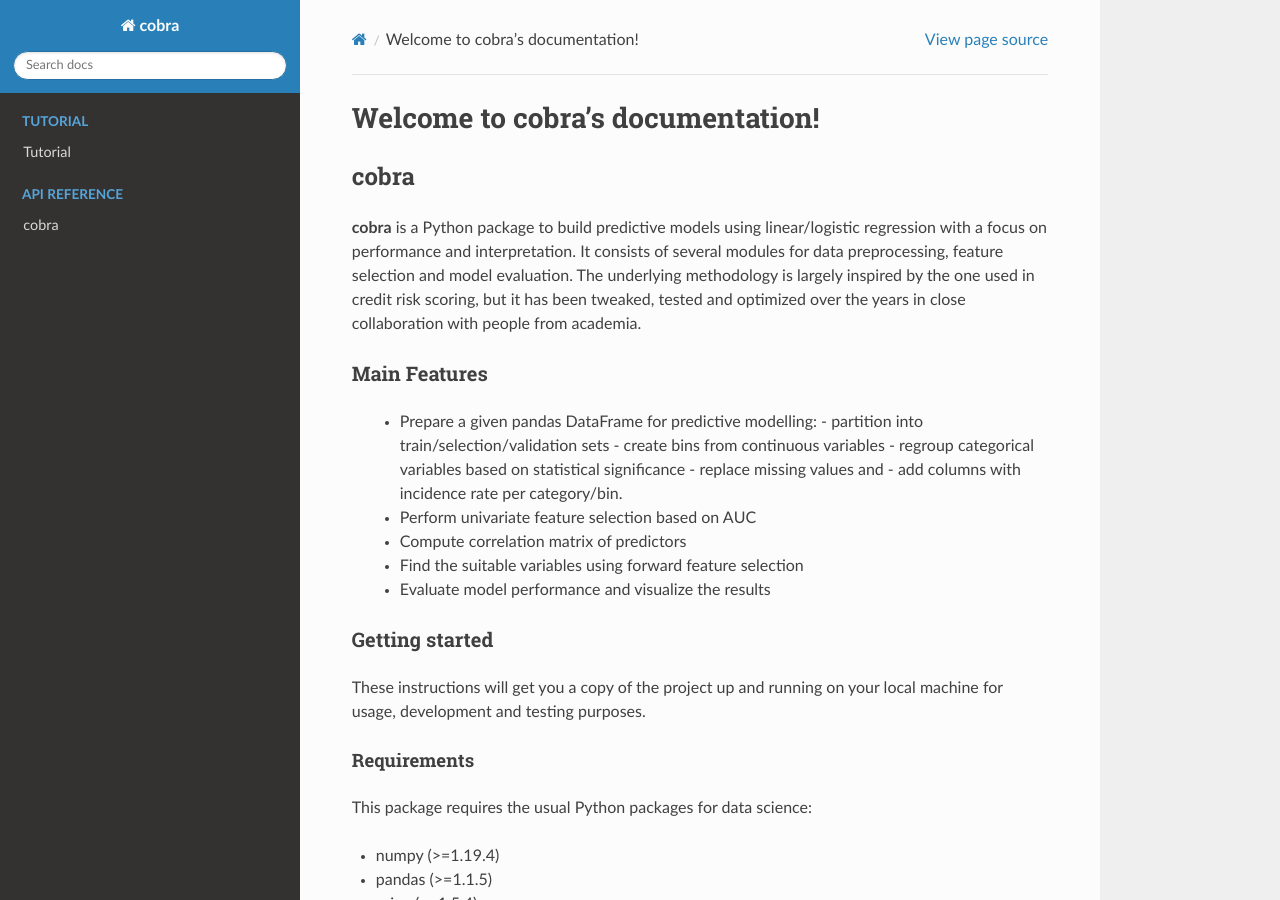
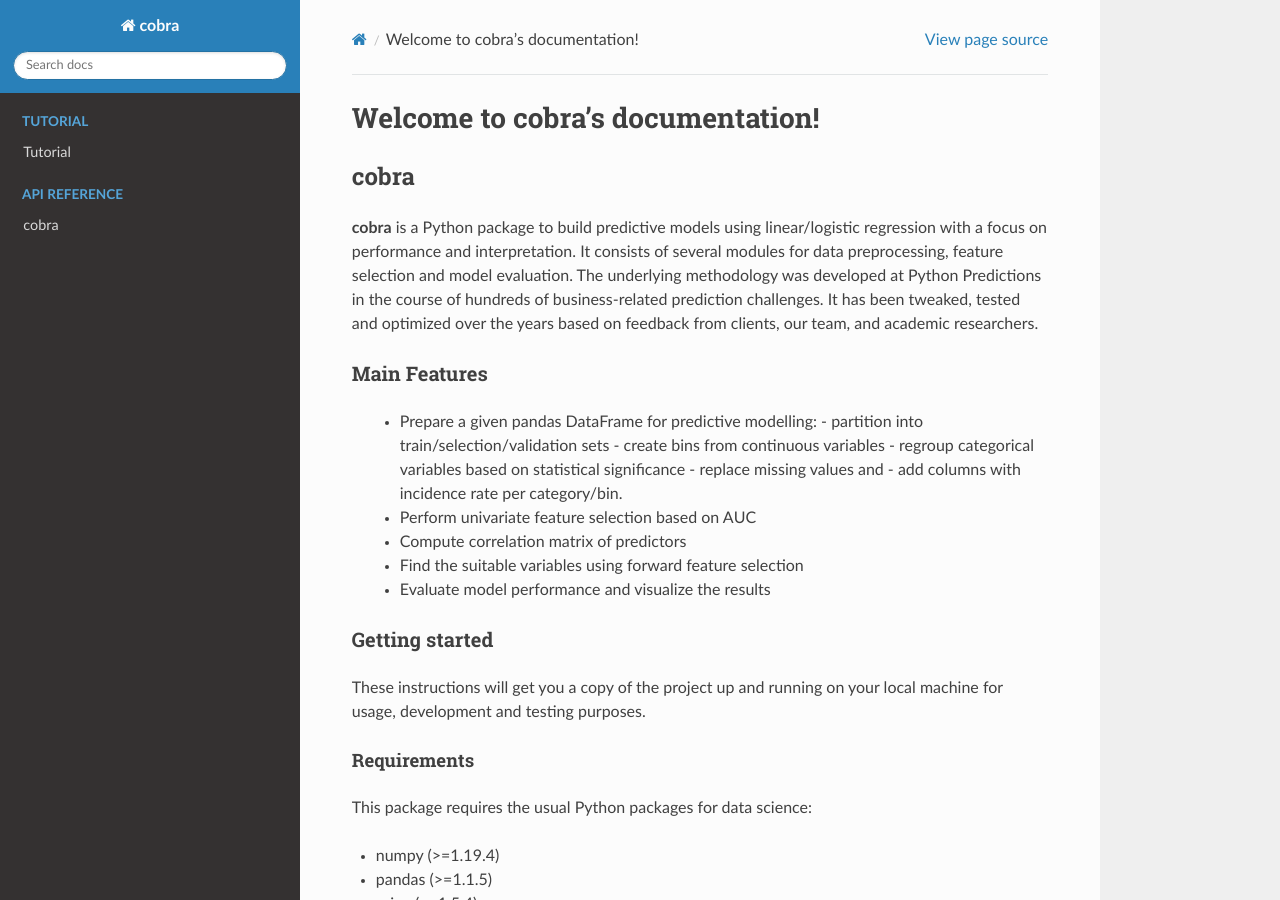
Before and after one commit to PythonPredictions/cobra, a Sphinx documentation site: the page built from docs/source/index.rst, in a window 1280 px wide and 900 px high. Built offline with Sphinx 7.4.7 and the Read the Docs theme 2.0.0, drawn with Linux system fonts in a browser that asks for light colours.

Commit message:
Update README and docs source

```diff
--- a/README.rst
+++ b/README.rst
@@ -2,7 +2,7 @@
 cobra
 =====
 
-**cobra** is a Python package to build predictive models using linear/logistic regression with a focus on performance and interpretation. It consists of several modules for data preprocessing, feature selection and model evaluation. The underlying methodology is largely inspired by the one used in credit risk scoring, but it has been tweaked, tested and optimized over the years in close collaboration with people from academia.
+**cobra** is a Python package to build predictive models using linear/logistic regression with a focus on performance and interpretation. It consists of several modules for data preprocessing, feature selection and model evaluation. The underlying methodology was developed at Python Predictions in the course of hundreds of business-related prediction challenges. It has been tweaked, tested and optimized over the years based on feedback from clients, our team, and academic researchers.
 
 
 Main Features
--- a/docs/source/conf.py
+++ b/docs/source/conf.py
@@ -79,3 +79,5 @@
 # relative to this directory. They are copied after the builtin static files,
 # so a file named "default.css" will overwrite the builtin "default.css".
 html_static_path = ['_static']
+
+html_favicon = 'images/cobra_icon.png'
```
Also changed, not shown: docs/source/images/cobra_Icon.png (added).
